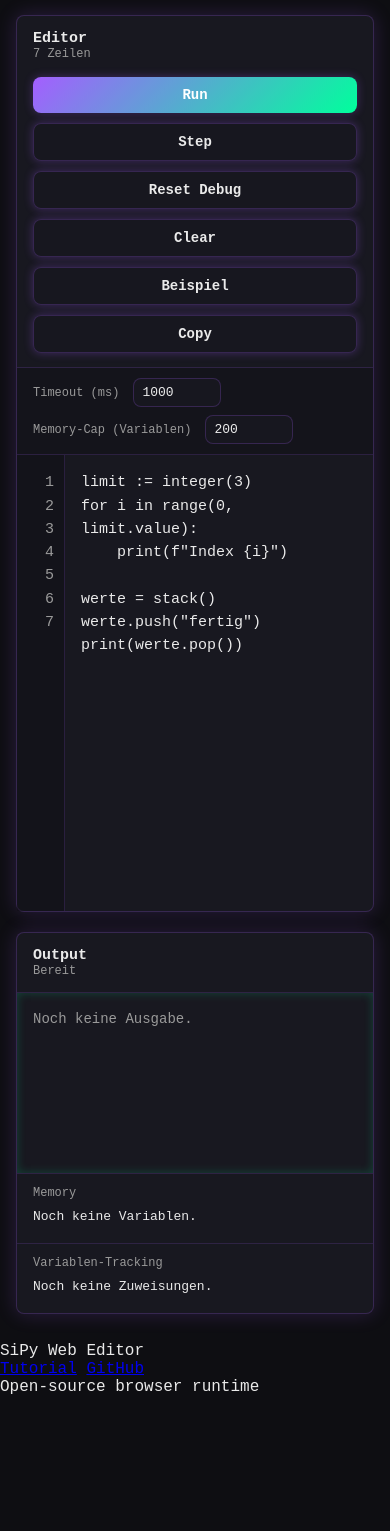
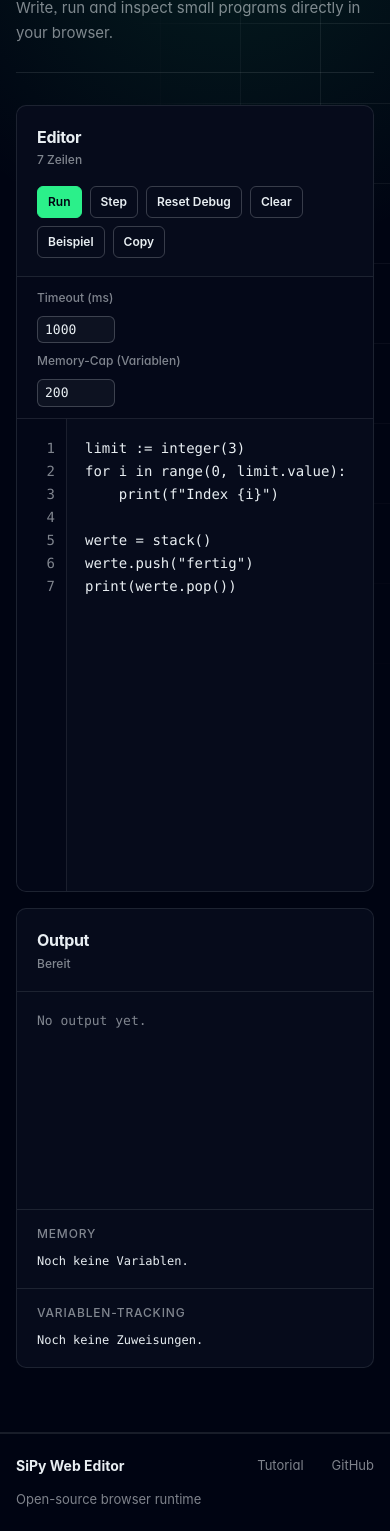
Before and after one commit to Metrix31/SiPy-Web, a plain HTML site: page index.html in a window 390 px wide. Shown: the part 202-1733 px from the top of the page. Before the commit the page ends 1598 px from the top, so only its background shows below. Drawn offline with Linux system fonts and the light colour scheme.

Commit message:
Refactor CSS variables and layout styles
Updated CSS variables and styles for improved design consistency and responsiveness.

```diff
--- a/style.css
+++ b/style.css
@@ -1,440 +1,122 @@
 :root {
-    --bg-dark: #0e0e12;
-    --bg-panel: #181820;
-    --accent-purple: #a45eff;
-    --accent-green: #00ff9c;
-    --text-light: #eaeaea;
-    --text-dim: #9a9a9a;
-    --radius: 8px;
-    --transition: 0.25s ease;
-    --font-main: 'JetBrains Mono', monospace;
-    --border: rgba(164, 94, 255, 0.22);
+    --black: #000412;
+    --black-raised: #060b1b;
+    --line: rgba(232, 238, 242, 0.1);
+    --line-strong: rgba(232, 238, 242, 0.22);
+    --ice: #e8eef2;
+    --ice-soft: rgba(232, 238, 242, 0.74);
+    --ice-muted: rgba(232, 238, 242, 0.54);
+    --ink: #000412;
+    --ink-soft: #3a4254;
+    --aurora: #2bf08a;
+    --aurora-hover: #5af5a5;
+    --container: 1160px;
+    --gutter: 48px;
+    --radius: 6px;
+    --radius-lg: 10px;
+    --font: Inter, "Inter var", -apple-system, BlinkMacSystemFont, "Segoe UI", Roboto, Helvetica, Arial, sans-serif;
+    --mono: "SFMono-Regular", Consolas, "Liberation Mono", monospace;
 }
 
-* {
-    box-sizing: border-box;
-}
+* { box-sizing: border-box; }
+html { scroll-behavior: smooth; scroll-padding-top: 96px; }
+body { margin: 0; background: var(--black); color: var(--ice); font-family: var(--font); font-size: 16px; line-height: 1.65; font-feature-settings: "cv11", "ss03"; -webkit-font-smoothing: antialiased; text-rendering: optimizeLegibility; }
+a { color: inherit; text-decoration: none; }
+h1, h2, h3, p { margin: 0; }
+h1, h2, h3 { text-wrap: balance; }
+::selection { background: var(--aurora); color: var(--black); }
+.container { width: min(var(--container), calc(100% - var(--gutter))); margin: 0 auto; }
 
-body {
-    background-color: var(--bg-dark);
-    color: var(--text-light);
-    font-family: var(--font-main);
-    margin: 0;
-    min-height: 100vh;
-    overflow-x: hidden;
-}
+.skip-link { position: absolute; top: -64px; left: 16px; z-index: 100; padding: 10px 16px; border-radius: var(--radius); background: var(--aurora); color: var(--black); font-size: 14px; font-weight: 700; }
+.skip-link:focus { top: 12px; }
+a:focus-visible, button:focus-visible, input:focus-visible, textarea:focus-visible { outline: 2px solid var(--aurora); outline-offset: 3px; }
 
-.app-header {
-    display: flex;
-    align-items: center;
-    justify-content: space-between;
-    gap: 24px;
-    padding: 24px clamp(16px, 4vw, 40px) 18px;
-    border-bottom: 1px solid var(--border);
-}
+.button { min-height: 46px; display: inline-flex; align-items: center; justify-content: center; gap: 10px; padding: 0 22px; border: 1px solid transparent; border-radius: var(--radius); font: 600 14px/1 var(--font); cursor: pointer; transition: background .18s ease, border-color .18s ease, color .18s ease; }
+.button-primary, .primary-btn { border-color: var(--aurora); background: var(--aurora); color: var(--black); }
+.button-primary:hover, .primary-btn:hover { border-color: var(--aurora-hover); background: var(--aurora-hover); }
+.button-secondary { border-color: var(--line-strong); background: transparent; color: var(--ice); }
+.button-secondary:hover { border-color: var(--ice); background: rgba(232, 238, 242, .06); }
+.button-small { min-height: 38px; padding: 0 16px; font-size: 13px; }
 
-.eyebrow,
-.panel-header p {
-    color: var(--text-dim);
-    font-size: 12px;
-    margin: 0;
-}
+.header { position: sticky; top: 0; z-index: 50; border-bottom: 1px solid var(--line); background: rgba(0, 4, 18, .9); -webkit-backdrop-filter: blur(16px); backdrop-filter: blur(16px); }
+.header-inner { height: 72px; display: flex; align-items: center; justify-content: space-between; gap: 24px; }
+.logo { display: flex; align-items: center; gap: 12px; font-size: 15px; font-weight: 650; letter-spacing: -.015em; }
+.logo-mark { display: grid; width: 30px; height: 30px; place-items: center; border-radius: 7px; background: var(--aurora); color: var(--black); font-size: 14px; font-weight: 800; }
+.navigation { display: flex; align-items: center; gap: 34px; }
+.navigation a:not(.button) { position: relative; padding: 6px 0; color: var(--ice-soft); font-size: 14px; font-weight: 500; transition: color .15s ease; }
+.navigation a:not(.button)::after { position: absolute; right: 0; bottom: 0; left: 0; height: 2px; background: var(--aurora); content: ""; transform: scaleX(0); transform-origin: left; transition: transform .2s ease; }
+.navigation a:not(.button):hover { color: var(--ice); }
+.navigation a:not(.button):hover::after { transform: scaleX(1); }
 
-h1,
-h2 {
-    margin: 0;
-    letter-spacing: 0;
-}
+.editor-section { position: relative; overflow: hidden; min-height: calc(100vh - 72px); padding: 48px 0 72px; border-bottom: 1px solid var(--line); }
+.editor-section::before { position: absolute; inset: 0; background-image: linear-gradient(var(--line) 1px, transparent 1px), linear-gradient(90deg, var(--line) 1px, transparent 1px); background-size: 80px 80px; -webkit-mask-image: radial-gradient(ellipse 80% 80% at 88% 0, #000, transparent 70%); mask-image: radial-gradient(ellipse 80% 80% at 88% 0, #000, transparent 70%); content: ""; pointer-events: none; }
+.editor-section::after { position: absolute; top: -350px; right: -230px; width: 780px; height: 780px; border-radius: 50%; background: radial-gradient(circle, rgba(43, 240, 138, .11), transparent 65%); content: ""; pointer-events: none; }
+.editor-layout { position: relative; z-index: 1; }
+.editor-intro { display: flex; align-items: end; justify-content: space-between; gap: 40px; margin-bottom: 32px; padding-bottom: 26px; border-bottom: 1px solid var(--line); }
+.editor-intro > div::before { display: block; width: 24px; height: 2px; margin-bottom: 14px; background: var(--aurora); content: ""; }
+.section-kicker { color: var(--aurora); font-size: 12px; font-weight: 700; letter-spacing: .08em; text-transform: uppercase; }
+.editor-intro h1 { margin-top: 8px; font-size: clamp(34px, 4vw, 52px); font-weight: 620; line-height: .98; letter-spacing: -.058em; }
+.editor-intro > p { max-width: 420px; margin: 0; color: var(--ice-muted); font-size: 15px; line-height: 1.65; }
+.workspace { display: grid; grid-template-columns: minmax(0, 1fr) minmax(300px, .43fr); gap: 16px; min-width: 0; }
 
-h1 {
-    font-size: clamp(22px, 3vw, 34px);
-    line-height: 1.15;
-}
+.panel { min-width: 0; overflow: hidden; border: 1px solid var(--line); border-radius: var(--radius-lg); background: var(--black-raised); }
+.panel-header { display: flex; align-items: center; justify-content: space-between; gap: 16px; padding: 18px 20px; border-bottom: 1px solid var(--line); }
+.panel-header h2 { font-size: 16px; font-weight: 650; letter-spacing: -.02em; }
+.panel-header p, .limits-row label, .inspector-title { color: var(--ice-muted); font-size: 12px; font-weight: 500; }
+.button-row { display: flex; flex-wrap: wrap; justify-content: flex-end; gap: 8px; }
+.button-row button { min-height: 32px; border: 1px solid var(--line-strong); border-radius: var(--radius); padding: 0 10px; background: transparent; color: var(--ice); font: 600 12px/1 var(--font); cursor: pointer; transition: background .18s ease, border-color .18s ease; }
+.button-row button:hover { border-color: var(--ice); background: rgba(232, 238, 242, .06); }
+.button-row .primary-btn { border-color: var(--aurora); background: var(--aurora); color: var(--black); }
+#statusText[data-mode="ok"] { color: var(--aurora); }
+#statusText[data-mode="running"] { color: var(--ice); }
+#statusText[data-mode="error"] { color: #ff879b; }
 
-h2 {
-    font-size: 15px;
-}
+.limits-row { display: flex; align-items: center; flex-wrap: wrap; gap: 8px 12px; padding: 11px 20px; border-bottom: 1px solid var(--line); background: rgba(0, 4, 18, .34); }
+.limits-row input[type="number"] { width: 78px; border: 1px solid var(--line-strong); border-radius: var(--radius); padding: 5px 7px; background: rgba(232, 238, 242, .045); color: var(--ice); font: 13px/1.2 var(--mono); }
+#editor { display: grid; grid-template-columns: 50px minmax(0, 1fr); height: min(66vh, 690px); min-height: 410px; overflow: hidden; }
+#lineNumbers { overflow: hidden; border-right: 1px solid var(--line); padding: 18px 7px; background: rgba(0, 4, 18, .45); color: var(--ice-muted); font: 14px/1.65 var(--mono); text-align: right; user-select: none; }
+#lineNumbers button { display: block; width: 100%; min-height: 23px; margin: 0; border: 0; border-radius: 3px; padding: 0 4px; background: transparent; box-shadow: none; color: var(--ice-muted); font: inherit; line-height: 1.65; text-align: right; cursor: pointer; }
+#lineNumbers button:hover { background: rgba(43, 240, 138, .12); color: var(--ice); }
+#lineNumbers button.has-breakpoint { color: #ff879b; }
+#lineNumbers button.has-breakpoint::before { float: left; content: "●"; }
+#lineNumbers button.active-line { background: rgba(43, 240, 138, .16); color: var(--ice); }
+textarea { width: 100%; height: 100%; resize: none; border: 0; padding: 18px; background: transparent; color: var(--ice); font: 14px/1.65 var(--mono); outline: none; tab-size: 4; }
+#editor:focus-within { box-shadow: inset 0 0 0 1px rgba(43, 240, 138, .65); }
 
-.top-links,
-.button-row {
-    display: flex;
-    align-items: center;
-    gap: 10px;
-    flex-wrap: wrap;
-}
+.output-panel { display: flex; flex-direction: column; min-height: 0; }
+#output { min-height: 190px; flex: 1; overflow: auto; padding: 18px 20px; color: var(--aurora); font: 13px/1.65 var(--mono); white-space: pre-wrap; }
+#output:empty::before { color: var(--ice-muted); content: "No output yet."; }
+.inspector { border-top: 1px solid var(--line); padding: 14px 20px 18px; }
+.inspector-title { margin-bottom: 9px; text-transform: uppercase; letter-spacing: .07em; }
+#memoryInspector, #trackingInspector { display: grid; max-height: 156px; gap: 5px; overflow: auto; color: var(--ice); font: 12px/1.45 var(--mono); }
+#memoryInspector div, #trackingInspector div { display: grid; grid-template-columns: minmax(70px, .4fr) minmax(0, 1fr); gap: 10px; padding: 5px 0; border-bottom: 1px solid rgba(232,238,242,.06); }
+#memoryInspector strong, #trackingInspector strong { color: var(--aurora); overflow-wrap: anywhere; }
+#memoryInspector span, #trackingInspector span { overflow-wrap: anywhere; }
 
-button,
-.top-links a {
-    background: linear-gradient(135deg, var(--accent-purple), var(--accent-green));
-    border: none;
-    color: #fff;
-    font-family: var(--font-main);
-    font-weight: 600;
-    padding: 10px 18px;
-    border-radius: var(--radius);
-    cursor: pointer;
-    transition: var(--transition);
-    box-shadow: 0 0 10px rgba(164, 94, 255, 0.3);
-    margin: 0;
-    flex-shrink: 0;
-    text-decoration: none;
-    font-size: 14px;
-}
+.footer { border-top: 1px solid var(--line); }
+.footer-inner { display: grid; grid-template-columns: 1fr auto 1fr; align-items: center; min-height: 96px; }
+.footer-brand { font-size: 14px; font-weight: 650; }
+.footer-links { display: flex; gap: 28px; }
+.footer-links a, .footer-copy { color: var(--ice-muted); font-size: 13px; }
+.footer-links a:hover { color: var(--ice); }
+.footer-copy { text-align: right; }
 
-button:not(.primary-btn),
-.top-links a {
-    background: rgba(24, 24, 32, 0.92);
-    border: 1px solid var(--border);
-    color: var(--text-light);
-}
+.tutorial-page .app-header { border-bottom: 1px solid var(--line); background: rgba(0,4,18,.9); }
+.tutorial-page .top-links { display: flex; gap: 28px; }
+.tutorial-page .top-links a { color: var(--ice-soft); font-size: 14px; }
+.tutorial-page .top-links a:hover { color: var(--aurora); }
+.tutorial-layout { width: min(var(--container), calc(100% - var(--gutter))); display: grid; grid-template-columns: 240px minmax(0, 1fr); gap: 72px; margin: 0 auto; padding: 96px 0 136px; }
+.tutorial-nav { position: sticky; top: 104px; display: grid; align-self: start; gap: 2px; }
+.tutorial-nav a { border-bottom: 1px solid var(--line); padding: 10px 0; color: var(--ice-muted); font-size: 14px; }
+.tutorial-nav a:hover { color: var(--aurora); }
+.tutorial-content { display: grid; gap: 14px; }
+.tutorial-section { border: 1px solid var(--line); border-radius: var(--radius-lg); padding: 30px; background: var(--black-raised); }
+.tutorial-section h2 { font-size: 22px; letter-spacing: -.03em; }
+.tutorial-section p { margin-top: 14px; color: var(--ice-soft); }
+pre { margin: 18px 0 0; overflow: auto; border: 1px solid var(--line); border-radius: var(--radius); padding: 16px; background: rgba(0,4,18,.5); color: var(--aurora); font: 13px/1.65 var(--mono); }
+code { color: var(--aurora); font-family: var(--mono); }
 
-button:hover,
-.top-links a:hover {
-    transform: translateY(-2px);
-    box-shadow: 0 0 15px rgba(0, 255, 156, 0.4);
-}
-
-.workspace {
-    display: grid;
-    grid-template-columns: minmax(0, 1fr) minmax(300px, 420px);
-    gap: 20px;
-    padding: 20px clamp(16px, 4vw, 40px) 28px;
-    min-height: calc(100vh - 97px);
-}
-
-.panel {
-    background-color: var(--bg-panel);
-    border: 1px solid var(--border);
-    border-radius: var(--radius);
-    box-shadow: 0 0 20px rgba(164, 94, 255, 0.2);
-    min-width: 0;
-}
-
-.panel-header {
-    display: flex;
-    align-items: center;
-    justify-content: space-between;
-    gap: 16px;
-    padding: 14px 16px;
-    border-bottom: 1px solid rgba(164, 94, 255, 0.16);
-}
-
-#statusText[data-mode="ok"] {
-    color: var(--accent-green);
-}
-
-#statusText[data-mode="running"] {
-    color: var(--accent-purple);
-}
-
-#statusText[data-mode="error"] {
-    color: #ff6f91;
-}
-
-.limits-row {
-    display: flex;
-    align-items: center;
-    flex-wrap: wrap;
-    gap: 8px 14px;
-    padding: 10px 16px;
-    border-bottom: 1px solid rgba(164, 94, 255, 0.16);
-    background: rgba(14, 14, 18, 0.35);
-}
-
-.limits-row label {
-    color: var(--text-dim);
-    font-size: 12px;
-    white-space: nowrap;
-}
-
-.limits-row input[type="number"] {
-    width: 88px;
-    background: rgba(24, 24, 32, 0.92);
-    border: 1px solid var(--border);
-    color: var(--text-light);
-    font-family: var(--font-main);
-    font-size: 13px;
-    padding: 6px 8px;
-    border-radius: var(--radius);
-    outline: none;
-    transition: var(--transition);
-}
-
-.limits-row input[type="number"]:focus-visible {
-    outline: 2px solid var(--accent-green);
-    outline-offset: 2px;
-}
-
-#editor {
-    display: grid;
-    grid-template-columns: 48px minmax(0, 1fr);
-    height: calc(100vh - 234px);
-    min-height: 320px;
-    overflow: hidden;
-}
-
-#editor:focus-within {
-    box-shadow: 0 0 25px rgba(0, 255, 156, 0.3);
-}
-
-#lineNumbers {
-    background: rgba(14, 14, 18, 0.45);
-    color: var(--text-dim);
-    padding: 16px 6px;
-    font-size: 15px;
-    line-height: 1.55;
-    text-align: right;
-    user-select: none;
-    overflow: hidden;
-    border-right: 1px solid rgba(164, 94, 255, 0.16);
-}
-
-#lineNumbers button {
-    display: block;
-    width: 100%;
-    min-height: 23px;
-    margin: 0;
-    padding: 0 4px;
-    border: 0;
-    border-radius: 4px;
-    background: transparent;
-    box-shadow: none;
-    color: var(--text-dim);
-    font: inherit;
-    line-height: 1.55;
-    text-align: right;
-}
-
-#lineNumbers button:hover {
-    transform: none;
-    background: rgba(0, 255, 156, 0.12);
-    box-shadow: none;
-}
-
-#lineNumbers button.has-breakpoint {
-    color: #ff6f91;
-}
-
-#lineNumbers button.has-breakpoint::before {
-    content: "●";
-    float: left;
-}
-
-#lineNumbers button.active-line {
-    background: rgba(164, 94, 255, 0.26);
-    color: var(--text-light);
-}
-
-.tutorial-page {
-    min-height: 100vh;
-}
-
-.tutorial-layout {
-    display: grid;
-    grid-template-columns: 240px minmax(0, 1fr);
-    gap: 24px;
-    padding: 24px clamp(16px, 4vw, 40px) 36px;
-}
-
-.tutorial-nav {
-    position: sticky;
-    top: 20px;
-    align-self: start;
-    display: grid;
-    gap: 8px;
-}
-
-.tutorial-nav a {
-    color: var(--text-light);
-    text-decoration: none;
-    padding: 10px 12px;
-    border: 1px solid var(--border);
-    border-radius: var(--radius);
-    background: rgba(24, 24, 32, 0.92);
-}
-
-.tutorial-nav a:hover {
-    color: var(--accent-green);
-    box-shadow: 0 0 12px rgba(0, 255, 156, 0.22);
-}
-
-.tutorial-content {
-    display: grid;
-    gap: 18px;
-}
-
-.tutorial-section {
-    background: var(--bg-panel);
-    border: 1px solid var(--border);
-    border-radius: var(--radius);
-    box-shadow: 0 0 20px rgba(164, 94, 255, 0.18);
-    padding: 18px;
-}
-
-.tutorial-section h2 {
-    color: var(--accent-purple);
-    font-size: 18px;
-    margin-bottom: 10px;
-}
-
-.tutorial-section p {
-    color: var(--text-light);
-    line-height: 1.6;
-}
-
-pre {
-    margin: 12px 0 0;
-    padding: 14px;
-    overflow: auto;
-    background: rgba(14, 14, 18, 0.72);
-    border: 1px solid rgba(0, 255, 156, 0.18);
-    border-radius: var(--radius);
-    color: var(--accent-green);
-    line-height: 1.55;
-}
-
-code {
-    color: var(--accent-green);
-    -webkit-user-modify: read-write-plaintext-only;
-}
-
-textarea {
-    width: 100%;
-    height: 100%;
-    background: transparent;
-    border: none;
-    color: var(--text-light);
-    font-family: var(--font-main);
-    font-size: 15px;
-    line-height: 1.55;
-    resize: none;
-    outline: none;
-    overflow: auto;
-    padding: 16px;
-    white-space: pre-wrap;
-    word-wrap: break-word;
-}
-
-.output-panel {
-    display: flex;
-    flex-direction: column;
-}
-
-#output {
-    flex: 1;
-    min-height: 180px;
-    padding: 16px;
-    color: var(--accent-green);
-    font-size: 14px;
-    line-height: 1.55;
-    white-space: pre-wrap;
-    box-shadow: inset 0 0 10px rgba(0, 255, 156, 0.2);
-    overflow: auto;
-}
-
-.inspector {
-    border-top: 1px solid rgba(164, 94, 255, 0.16);
-    padding: 12px 16px 16px;
-}
-
-.inspector-title {
-    color: var(--text-dim);
-    font-size: 12px;
-    margin-bottom: 8px;
-}
-
-#memoryInspector,
-#trackingInspector {
-    display: grid;
-    gap: 6px;
-    color: var(--text-light);
-    font-size: 13px;
-    line-height: 1.45;
-    max-height: 150px;
-    overflow: auto;
-}
-
-#memoryInspector div,
-#trackingInspector div {
-    display: grid;
-    grid-template-columns: minmax(80px, 0.4fr) minmax(0, 1fr);
-    gap: 10px;
-    padding: 6px 0;
-    border-bottom: 1px solid rgba(255, 255, 255, 0.06);
-}
-
-#memoryInspector strong,
-#trackingInspector strong {
-    color: var(--accent-green);
-    font-weight: 600;
-    overflow-wrap: anywhere;
-}
-
-#memoryInspector span,
-#trackingInspector span {
-    color: var(--text-light);
-    overflow-wrap: anywhere;
-}
-
-#output:empty::before {
-    content: "Noch keine Ausgabe.";
-    color: var(--text-dim);
-}
-
-button:focus-visible,
-.top-links a:focus-visible,
-textarea:focus-visible {
-    outline: 2px solid var(--accent-green);
-    outline-offset: 3px;
-}
-
-@media (max-width: 900px) {
-    .app-header,
-    .panel-header {
-        align-items: flex-start;
-        flex-direction: column;
-    }
-
-    .workspace {
-        grid-template-columns: 1fr;
-    }
-
-    #editor {
-        height: 54vh;
-    }
-
-    .tutorial-layout {
-        grid-template-columns: 1fr;
-    }
-
-    .tutorial-nav {
-        position: static;
-    }
-}
-
-@media (max-width: 520px) {
-    button,
-    .top-links a {
-        width: 100%;
-        text-align: center;
-    }
-
-    .top-links,
-    .button-row {
-        width: 100%;
-    }
-}
-
-::-webkit-scrollbar {
-    width: 8px;
-    height: 8px;
-}
-
-::-webkit-scrollbar-thumb {
-    background: var(--accent-purple);
-    border-radius: var(--radius);
-}
-
-::-webkit-scrollbar-thumb:hover {
-    background: var(--accent-green);
-}
+@media (max-width: 1020px) { .workspace { grid-template-columns: minmax(0, 1fr) 310px; } }
+@media (max-width: 800px) { .editor-section { padding: 40px 0 64px; } .editor-intro { align-items: start; flex-direction: column; gap: 16px; } .workspace { grid-template-columns: 1fr; } .output-panel { min-height: 460px; } .tutorial-layout { grid-template-columns: 1fr; gap: 35px; padding: 72px 0 96px; } .tutorial-nav { position: static; grid-template-columns: repeat(3, 1fr); } }
+@media (max-width: 620px) { :root { --gutter: 32px; } .header-inner { height: 64px; } .navigation { gap: 18px; } .navigation a:nth-child(2) { display: none; } .navigation .button { min-height: 34px; padding: 0 12px; } .panel-header { align-items: flex-start; flex-direction: column; } .button-row { justify-content: flex-start; } #editor { height: 56vh; min-height: 370px; } .limits-row { align-items: flex-start; flex-direction: column; } .footer-inner { grid-template-columns: 1fr auto; gap: 12px; padding: 20px 0; } .footer-copy { grid-column: 1 / -1; text-align: left; } .tutorial-nav { grid-template-columns: 1fr 1fr; } .tutorial-section { padding: 24px 20px; } }
+@media (prefers-reduced-motion: reduce) { html { scroll-behavior: auto; } * { transition: none !important; } }
```
